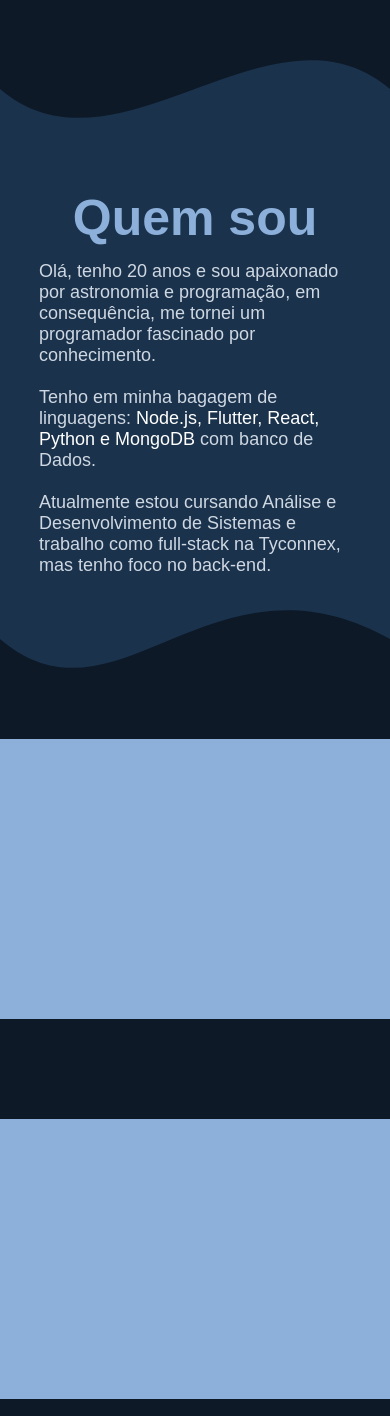
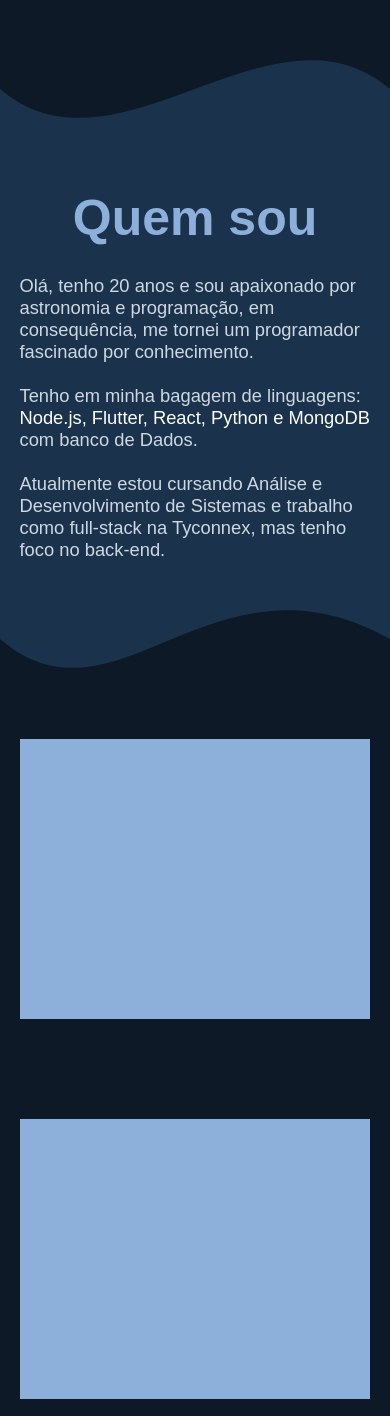
Before and after one commit to George-pkg/Portfolio, a React (Create React App) app: page / in a window 390 px wide. Shown: the part 581-1997 px from the top of the page. Built offline with nearby package versions, Linux system fonts and the light colour scheme.

Commit message:
added medias queries and responsive

```diff
--- a/src/components/Header/Header.module.css
+++ b/src/components/Header/Header.module.css
@@ -32,3 +32,10 @@
 .link:hover {
   color: var(--white);
 }
+
+@media (max-width: 400px) {
+  .link {
+    padding: 1.2rem;
+  }
+
+}
--- a/src/pages/app/about/About.module.css
+++ b/src/pages/app/about/About.module.css
@@ -16,9 +16,9 @@
   color: var(--tertiary-color);
 }
 
-.text{
+.text {
   font-size: 2.5em;
-  width: 70%;
+  width: 76%;
   color: var(--color-paragraph);
 }
 
@@ -26,13 +26,20 @@
   color: white;
 }
 
-@media (max-width: 700px) {
+@media screen and (max-width: 470px) {
   .text {
-    font-size: 1.8em;
-    width: 80%;
+    font-size: 4.7vw;
+    width: 90%;
   }
 
   .title {
     font-size: 2.5em;
   }
 }
+
+@media screen and (max-width: 768px) and (min-width: 470px) {
+  .text {
+    font-size: 3.55vw;
+    width: 90%;
+  }
+}
--- a/src/pages/app/projects/Projects.module.css
+++ b/src/pages/app/projects/Projects.module.css
@@ -19,3 +19,23 @@
   width: 400px;
   background-color: var(--tertiary-color);
 }
+
+.collum div:hover {
+  cursor: pointer;
+}
+
+@media (max-width: 880px) {
+  .collum div {
+    height: 280px;
+    width: 350px;
+    background-color: var(--tertiary-color);
+    margin: 0px 15px 30px 15px;
+  }
+
+  .collum {
+    display: flex;
+    width: 100%;
+    flex-wrap: wrap;
+    justify-content: space-around;
+  }
+}
--- a/src/pages/app/projects/Projects.tsx
+++ b/src/pages/app/projects/Projects.tsx
@@ -7,10 +7,6 @@ export default function Projects() {
         <div></div>
         <div></div>
       </div>
-      <div className={styles.collum}>
-        <div></div>
-        <div></div>
-      </div>
     </div>
   );
 }
```
